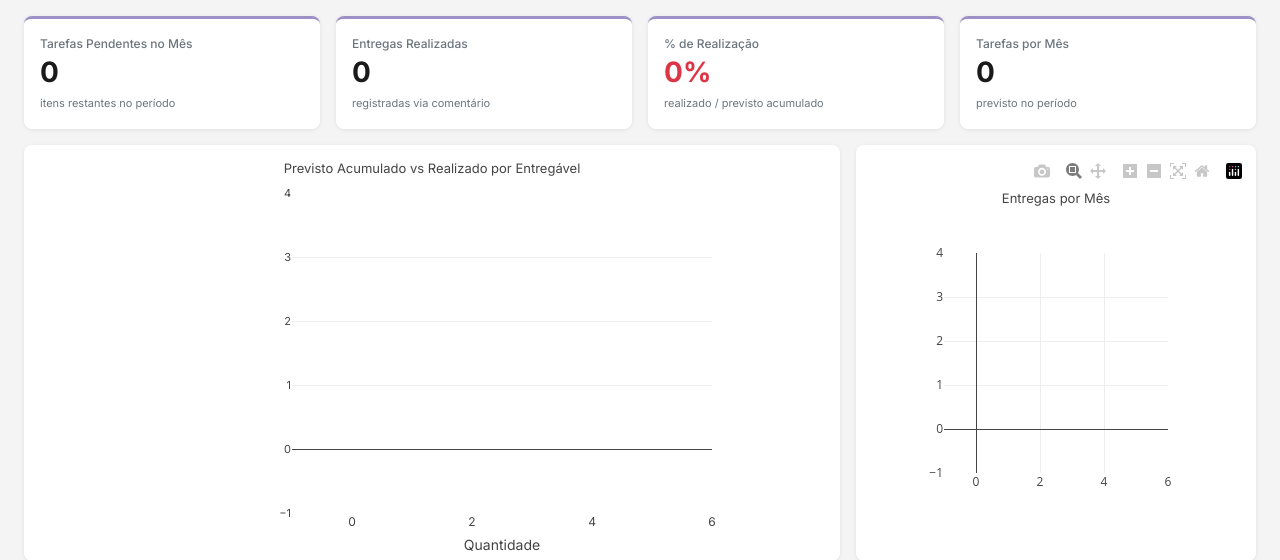
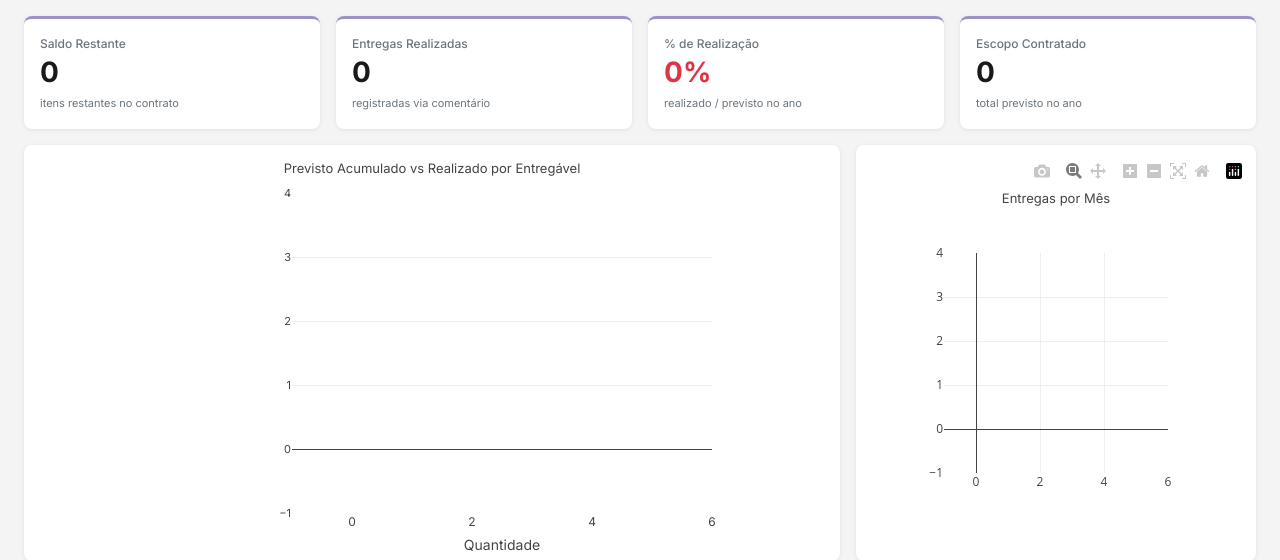
Before and after one commit to renataesposito/bia-runrunit, a Flask app: page / in a window 1280 px wide. Shown: the part 116-676 px from the top of the page. Run offline with Flask 3, Linux system fonts and the light colour scheme; data comes from the database, SQL or seed files in the repository; data that the repository does not hold is empty; some libraries are stand-ins or nearby versions.

Commit message:
feat(report): add dynamic KPI label switching based on view mode
- add unique DOM IDs to KPI title and subtitle elements
- implement setKpiLabels function to update labels for monthly/annual views
- update renderKpis to trigger label updates on each render
- remove hardcoded kpi-tempo text assignment in init function

```diff
--- a/runrun_report/templates/index.html
+++ b/runrun_report/templates/index.html
@@ -154,9 +154,9 @@
     <div class="row g-3 mb-3">
       <div class="col-md-3">
         <div class="card kpi-card kpi-accent h-100"><div class="card-body">
-          <p class="kpi-title">Tarefas Pendentes no Mês</p>
+          <p class="kpi-title" id="kpi-saldo-title">Tarefas Pendentes no Mês</p>
           <div class="kpi-value" id="kpi-saldo" style="color:#1A1A1A">—</div>
-          <small class="kpi-sub">itens restantes no período</small>
+          <small class="kpi-sub" id="kpi-saldo-sub">itens restantes no período</small>
         </div></div>
       </div>
       <div class="col-md-3">
@@ -170,12 +170,12 @@
         <div class="card kpi-card kpi-accent h-100"><div class="card-body">
           <p class="kpi-title">% de Realização</p>
           <div class="kpi-value" id="kpi-pct" style="color:#1A1A1A">—</div>
-          <small class="kpi-sub">realizado / previsto acumulado</small>
+          <small class="kpi-sub" id="kpi-pct-sub">realizado / previsto acumulado</small>
         </div></div>
       </div>
       <div class="col-md-3">
         <div class="card kpi-card kpi-accent h-100"><div class="card-body">
-          <p class="kpi-title">Tarefas por Mês</p>
+          <p class="kpi-title" id="kpi-tempo-title">Tarefas por Mês</p>
           <div class="kpi-value" id="kpi-tempo" style="color:#1A1A1A">—</div>
           <small class="kpi-sub" id="kpi-tempo-sub">previsto no período</small>
         </div></div>
@@ -439,7 +439,6 @@ async function init() {
 
   document.getElementById('header-sub').textContent =
     'Escopo: ' + _data.kpis.escopo_nome + '  |  A partir de 01/03/2026  |  ' + Math.round(_data.kpis.meses_decorridos) + ' meses decorridos';
-  document.getElementById('kpi-tempo').textContent = Math.round(_data.kpis.meses_decorridos) + '/' + _data.kpis.tempo_contrato_meses + 'm';
 
   populateGruposMensal(_data.grupos);
   initHoverDelegation();
@@ -501,7 +500,26 @@ function update() {
 }
 
 // ─── KPIs ─────────────────────────────────────────────────────────────────────
+function setKpiLabels(view) {
+  // Anual: termos relacionados a ano. Mensal: termos relacionados a mês.
+  if (view === 'anual') {
+    document.getElementById('kpi-saldo-title').textContent = 'Saldo Restante';
+    document.getElementById('kpi-saldo-sub').textContent   = 'itens restantes no contrato';
+    document.getElementById('kpi-tempo-title').textContent = 'Escopo Contratado';
+    document.getElementById('kpi-tempo-sub').textContent   = 'total previsto no ano';
+    document.getElementById('kpi-pct-sub').textContent     = 'realizado / previsto no ano';
+  } else {
+    // Mensal (ou qualquer outro)
+    document.getElementById('kpi-saldo-title').textContent = 'Tarefas Pendentes no Mês';
+    document.getElementById('kpi-saldo-sub').textContent   = 'itens restantes no período';
+    document.getElementById('kpi-tempo-title').textContent = 'Tarefas por Mês';
+    document.getElementById('kpi-tempo-sub').textContent   = 'previsto no período';
+    document.getElementById('kpi-pct-sub').textContent     = 'realizado / previsto no período';
+  }
+}
+
 function renderKpis(saldo, real, pct, tarefasPorMes) {
+  setKpiLabels(_currentView);
   setKpi('kpi-saldo',   Math.round(saldo), saldo >= 0 ? BRAND_DARK : RED);
   setKpi('kpi-realizado', Math.round(real),  real > 0 ? BRAND_LIME : BRAND_DARK);
   setKpi('kpi-pct',       pct+'%', pct >= 80 ? GREEN : (pct >= 50 ? ORANGE : RED));
```
